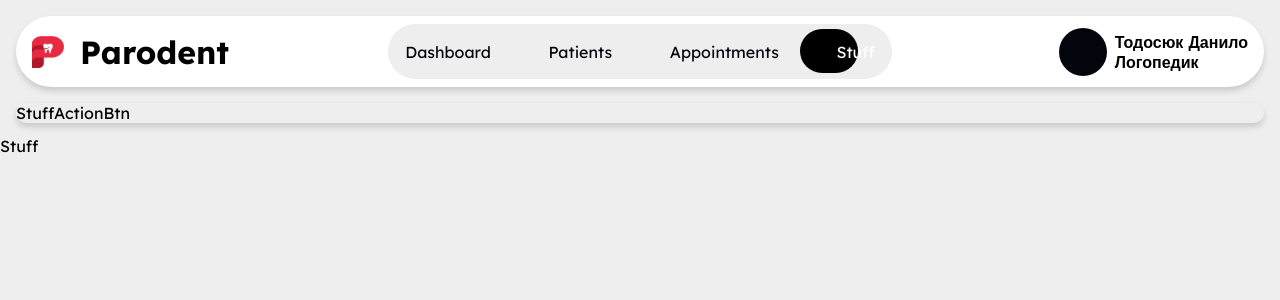
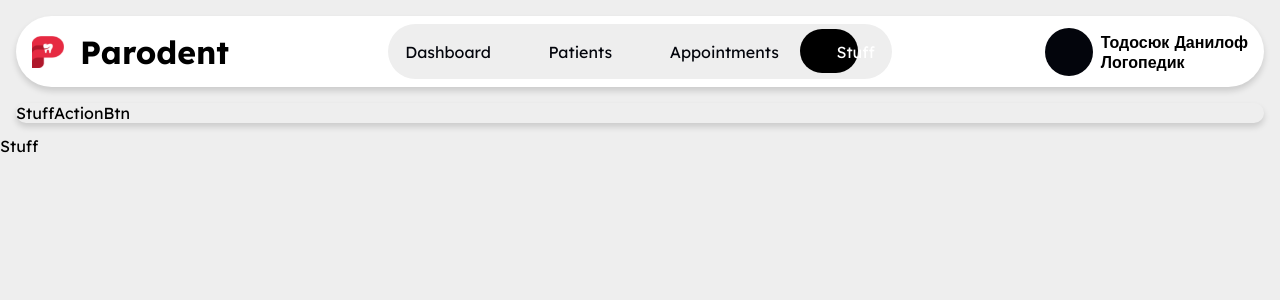
Before and after one commit to Parodent1/ParodentFront, a React (Vite) app: page /stuff in a window 1280 px wide. Shown: the top 300 px of the page. Built offline with nearby package versions, Linux system fonts and the light colour scheme.

Commit message:
new design

```diff
--- a/src/components/header/Header.jsx
+++ b/src/components/header/Header.jsx
@@ -80,7 +80,7 @@ function Header() {
         <div className="profileConteiner">
           <div className="profileImg"></div>
           <div className="profileInfo">
-            <h4 className="doctorName">Тодосюк Данило</h4>
+            <h4 className="doctorName">Тодосюк Данилоф</h4>
             <h4 className="doctorRole">Логопедик</h4>
           </div>
         </div>
```
